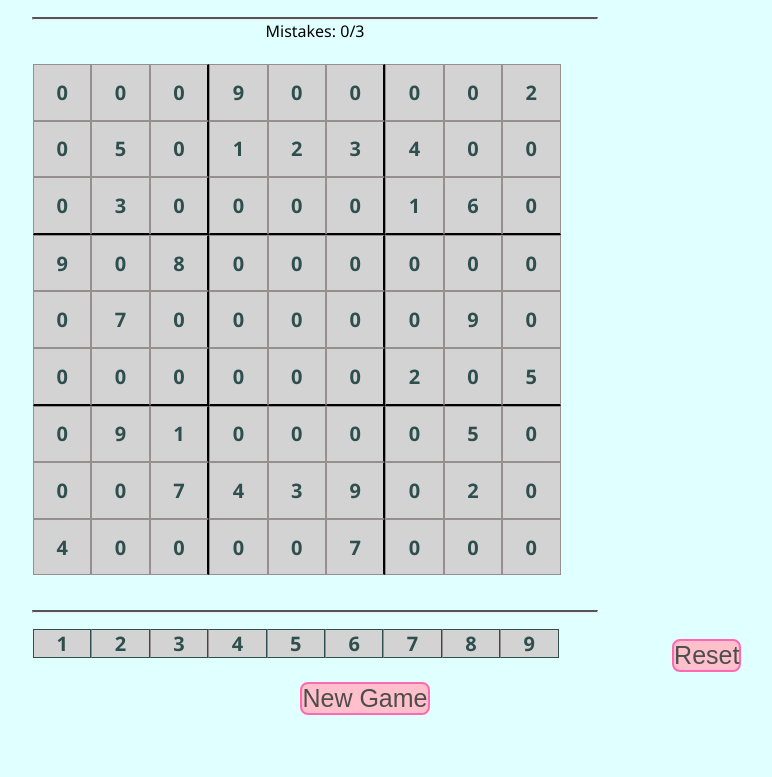
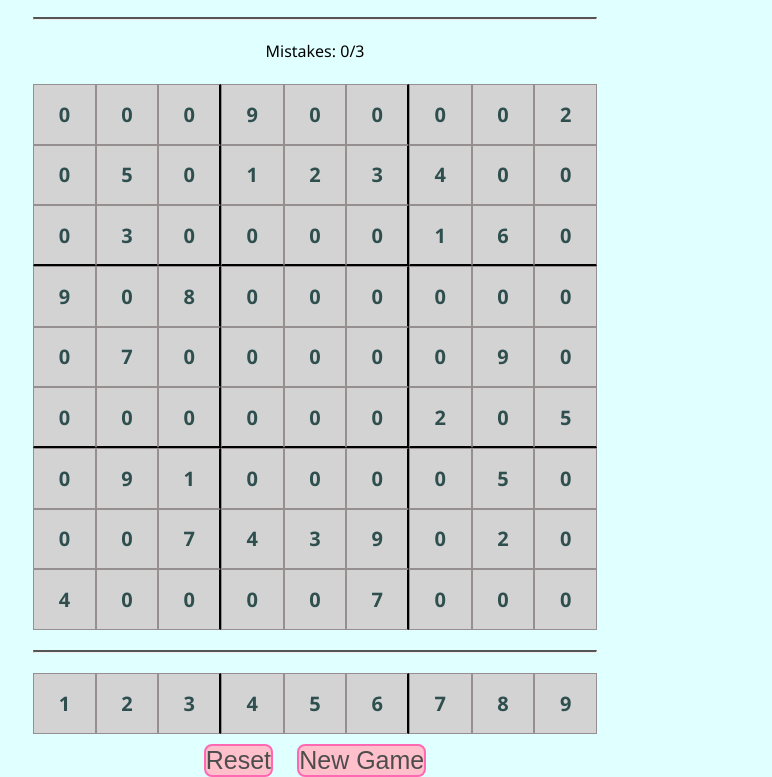
Before and after one commit to lohitpt252003/Sudoku, a plain HTML site: page index.html in a window 1280 px wide. Shown: the part 58-835 px from the top of the page, without its empty margins (325-1097 px from the left). Before the commit the page ends 800 px from the top, so only its background shows below. Drawn offline with Linux system fonts and the light colour scheme.

Commit message:
Update style.css

```diff
--- a/style.css
+++ b/style.css
@@ -1,6 +1,7 @@
-*{
-    padding: 0px;
-    margin: 0px;
+* {
+    padding: 0;
+    margin: 0;
+    box-sizing: border-box;
 }
 
 body {
@@ -10,8 +11,10 @@ body {
 }
 
 hr {
-    width: 564px;
+    width: 100%;
+    max-width: 564px;
     border-top: 2px solid #555;
+    margin: 20px auto;
 }
 
 #heading {
@@ -23,15 +26,16 @@ hr {
 #board {
     width: 564px;
     height: 546px;
-    /* border: #2f4f4f solid; */
+    display: flex;
+    flex-wrap: wrap;
     justify-content: center;
+    margin: 0 auto;
 }
 
 .tile {
-    height: 10%;
-    width: 10%;
+    width: calc(100% / 9);
+    height: calc(546px / 9);
     border: 1px solid #968f8f;
-    float: left;
     font-weight: bold;
     display: flex;
     align-items: center;
@@ -47,18 +51,19 @@ hr {
     background-color: #a9a9a9;
 }
 
-
 #options {
     width: 564px;
+    max-width: 564px;
     margin-top: 1rem;
-    /* border: 1px solid; */
+    display: flex;
+    justify-content: center;
+    margin: 0 auto;
 }
 
-.option{
+.option {
+    width: calc(100% / 9);
     height: 54px;
-    width: 10%;
-    /* border: 1px solid #968f8f; */
-    float: left;
+    border: 1px solid #968f8f;
     font-weight: bold;
     display: flex;
     align-items: center;
@@ -70,7 +75,11 @@ hr {
     font-size: 20px;
 }
 
-#options div {
+.option:hover {
+    background-color: #f0f0f0;
+}
+
+.option div {
     border-right: 0.5px solid;
     border-top: 0.5px solid;
     border-bottom: 0.5px solid;
@@ -78,12 +87,8 @@ hr {
     transition: background-color 0.3s ease;
 }
 
-#options div:nth-child(1) {
+.option div:first-child {
     border-left: 0.5px solid;
-}
-
-#options div:hover {
-    background-color: #f0f0f0;
 }
 
 .highlight {
@@ -116,38 +121,34 @@ hr {
 }
 
 
+
+
+#reset,
+#newGame {
+    margin-top: 10px;
+    font-size: 25px;
+    border-radius: 8px;
+    cursor: pointer;
+    transition: background-color 0.3s ease, color 0.3s ease;
+}
+
+#reset:hover,
+#newGame:hover {
+    color: #ffffff;
+}
+
 #reset {
     background-color: #ffc0cb;
     color: #4d4d4d;
     border: 2px solid #ff69b4;
-    border-radius: 8px;
-    margin-right: 100px;
-    margin-top: 10px;
-    font-size: 25px;
-    cursor: pointer;
-    transition: background-color 0.3s ease, color 0.3s ease;
-}
-
-#reset:hover {
-    background-color: #ff69b4;
-    color: #ffffff;
+    margin-right: 10px;
 }
 
 #newGame {
     background-color: #ffc0cb;
     color: #4d4d4d;
     border: 2px solid #ff69b4;
-    border-radius: 8px;
-    margin-left: 100px;
-    margin-top: 10px;
-    font-size: 25px;
-    cursor: pointer;
-    transition: background-color 0.3s ease, color 0.3s ease;
-}
-
-#newGame:hover {
-    background-color: #ff69b4;
-    color: #ffffff;
+    margin-left: 10px;
 }
 
 .highlightCurCell{
```
